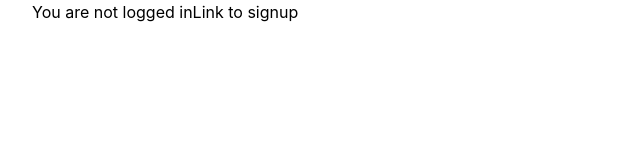
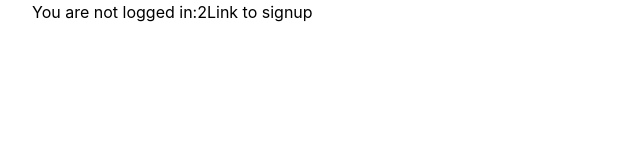
Before and after one commit to JoeLan124/nextauth, a Next.js app: page / in a window 1280 px wide. Shown: the top 160 px of the page, without its empty margins (0-640 px from the left). Built offline with nearby package versions, Linux system fonts and the light colour scheme; no server answers.

Commit message:
small changes8

```diff
--- a/pages/index.js
+++ b/pages/index.js
@@ -12,10 +12,10 @@ export default function Home() {
   return (
     <div className={styles.container}>
       {session ? (
-        <p>You are logged in</p>
+        <p>You are logged in:2</p>
       ) : (
         <p>
-          You are not logged in
+          You are not logged in:2
           <Link href="/api/auth/signin">Link to signup</Link>
         </p>
       )}
```
